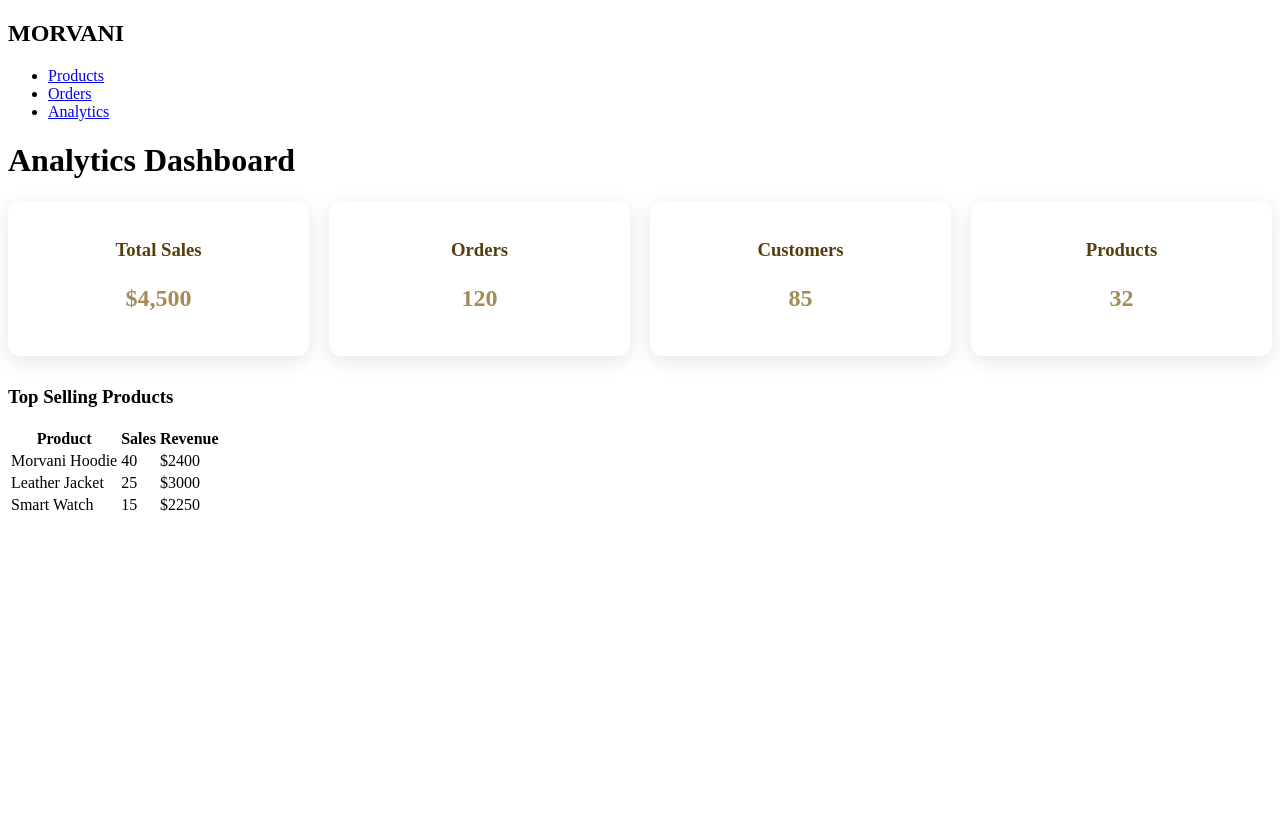
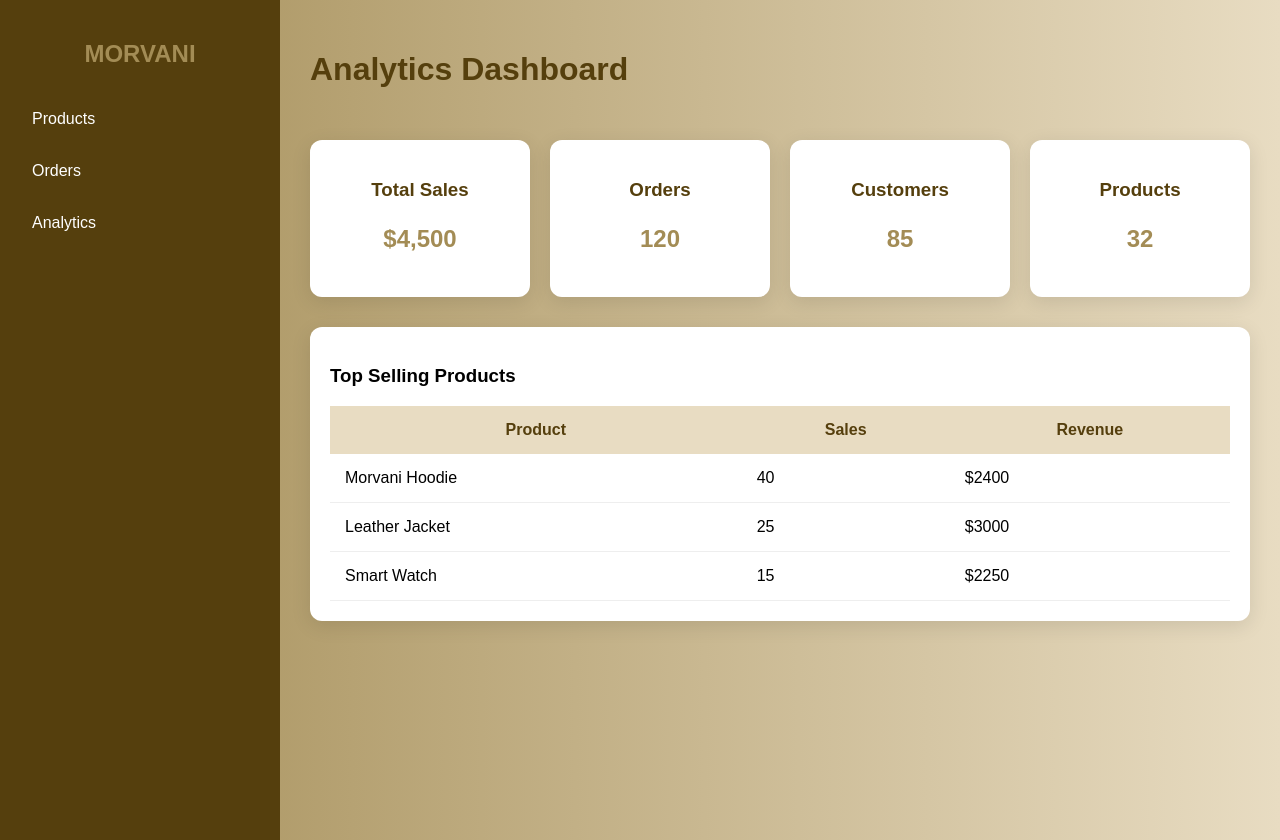
Before and after one commit to tarekrakha/web-3-project, a PHP site: page /analytics.html in a window 1280 px wide. Before the commit the page ends 511 px from the top, so only its background shows below. Run offline with PHP 8.4, Linux system fonts and the light colour scheme.

Commit message:
Refactor analytics.css with CSS variables and stylescss

```diff
--- a/analytics.css
+++ b/analytics.css
@@ -1,4 +1,77 @@
-/* STATS */
+:root{
+    --gold:#A38C55;
+    --light:#E8DCC2;
+    --dark:#553f0d;
+    --white:#ffffff;
+    --danger:#ef4444;
+    --success:#22c55e;
+    --warning:#f59e0b;
+}
+
+body{
+    margin:0;
+    font-family: Arial, sans-serif;
+    background: linear-gradient(to right, var(--gold), var(--light));
+    display:flex;
+}
+
+/* SIDEBAR */
+.sidebar{
+    width:240px;
+    background:var(--dark);
+    color:white;
+    min-height:100vh;
+    padding:20px;
+}
+
+.sidebar h2{
+    text-align:center;
+    margin-bottom:30px;
+    color:var(--gold);
+}
+
+.sidebar ul{
+    list-style:none;
+    padding:0;
+}
+
+.sidebar li{
+    padding:12px;
+    margin-bottom:10px;
+    border-radius:6px;
+    cursor:pointer;
+    transition:0.3s;
+}
+
+.sidebar li:hover{
+    background:var(--gold);
+}
+
+.sidebar a{
+    color:white;
+    text-decoration:none;
+    display:block;
+}
+
+.active{
+    background:var(--gold);
+}
+
+/* MAIN */
+.main{
+    flex:1;
+    padding:30px;
+}
+
+.header{
+    display:flex;
+    justify-content:space-between;
+    align-items:center;
+    margin-bottom:30px;
+    color:var(--dark);
+}
+
+/* ================= STATS ================= */
 .stats{
     display:grid;
     grid-template-columns:repeat(auto-fit,minmax(200px,1fr));
@@ -7,20 +80,51 @@
 }
 
 .stat-card{
-    background:white;
+    background:var(--white);
     padding:20px;
     border-radius:12px;
     text-align:center;
     box-shadow:0 5px 20px rgba(0,0,0,0.1);
+    transition:0.3s;
+}
+
+.stat-card:hover{
+    transform:translateY(-5px);
 }
 
 .stat-card h3{
-    color:#553f0d;
+    color:var(--dark);
     margin-bottom:10px;
 }
 
 .stat-card p{
     font-size:24px;
     font-weight:bold;
-    color:#A38C55;
+    color:var(--gold);
 }
+
+/* CARD */
+.card{
+    background:var(--white);
+    padding:20px;
+    border-radius:12px;
+    box-shadow:0 5px 20px rgba(0,0,0,0.1);
+    margin-bottom:30px;
+}
+
+/* TABLE */
+table{
+    width:100%;
+    border-collapse:collapse;
+}
+
+th{
+    background:var(--light);
+    padding:15px;
+    color:var(--dark);
+}
+
+td{
+    padding:15px;
+    border-bottom:1px solid #eee;
+}
```
